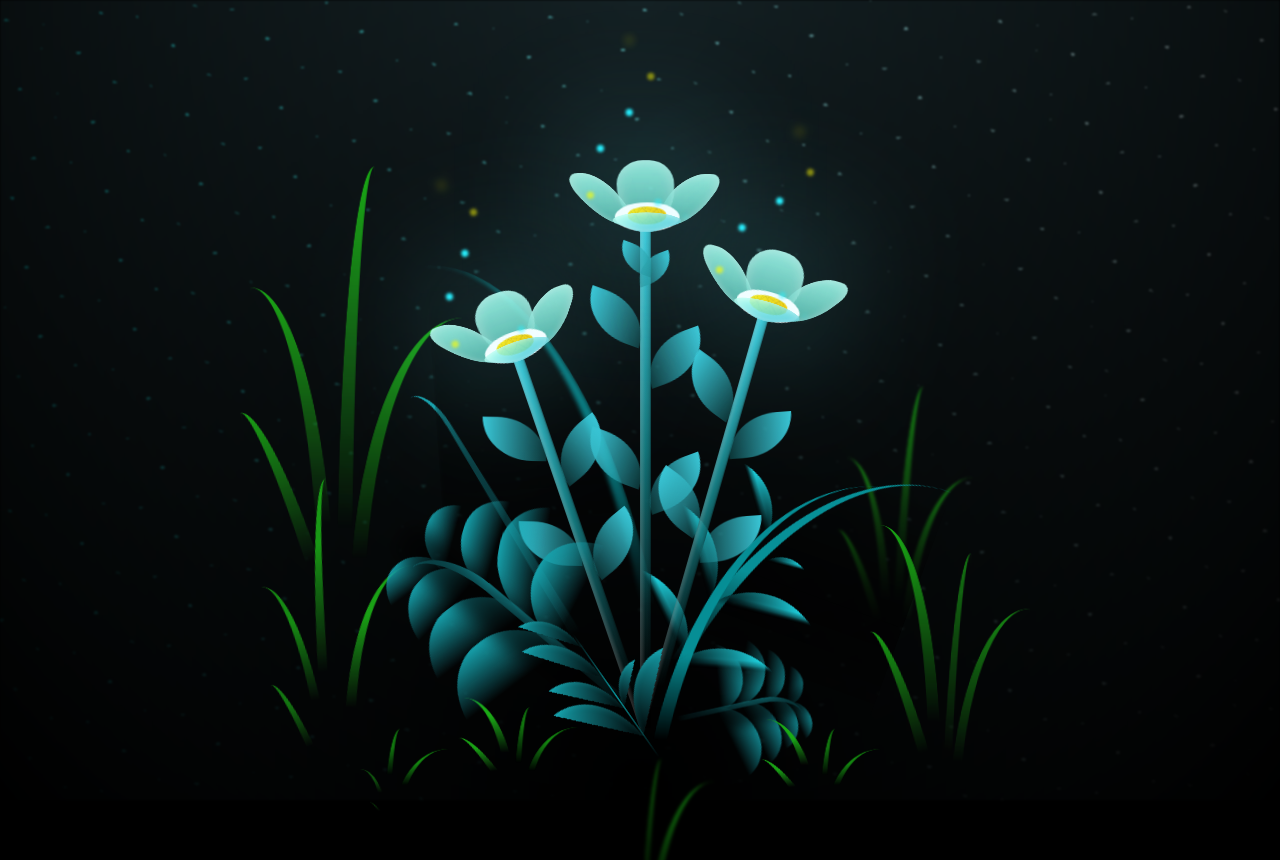
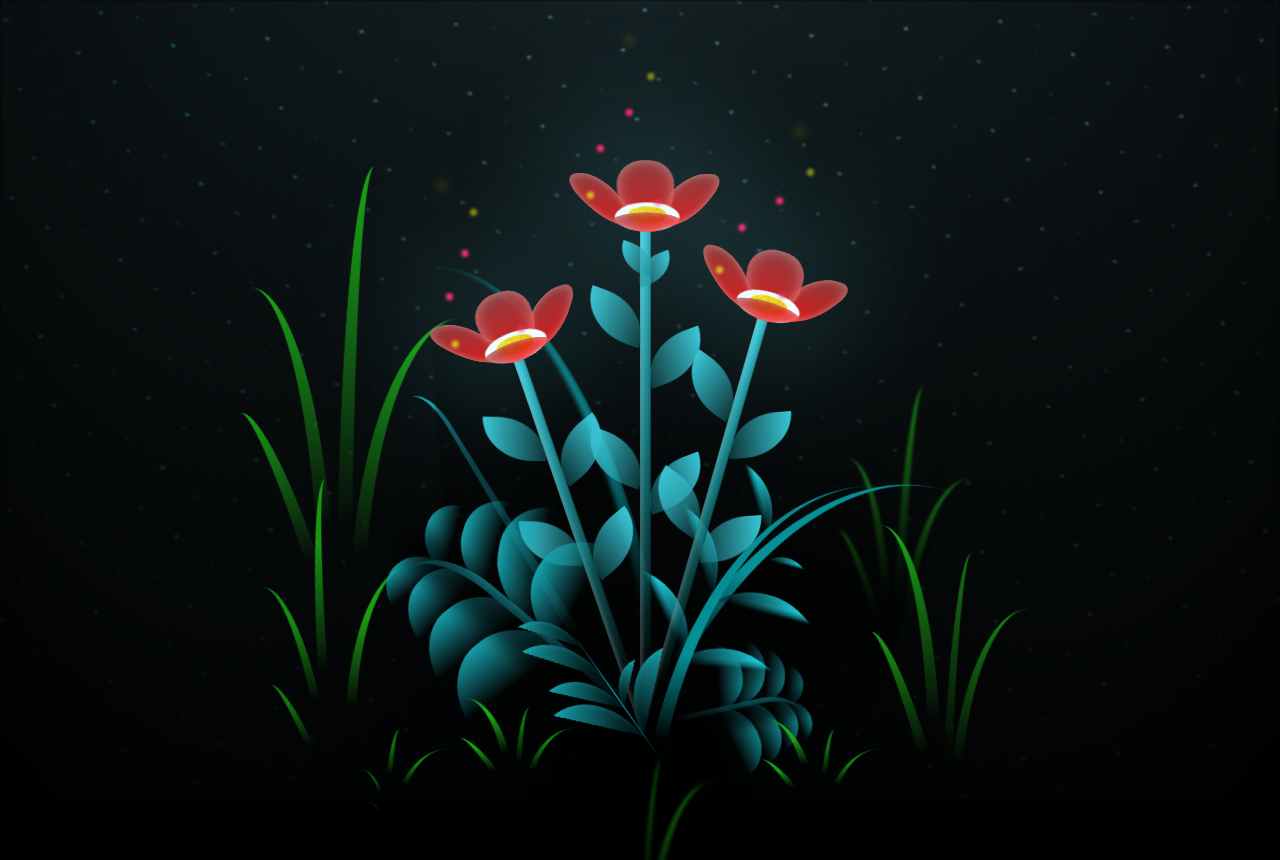
Before and after one commit to AllanSS2/4Manu, a plain HTML site: page flower.html in a window 1280 px wide. Shown: the top 860 px of the page. Drawn offline with Linux system fonts and the light colour scheme.

Commit message:
Add files via upload

```diff
--- a/css/main.css
+++ b/css/main.css
@@ -164,8 +164,8 @@ body {
   width: 8vmin;
   height: 11vmin;
   border-radius: 51% 49% 47% 53%/44% 45% 55% 69%;
-  background-color: #a7ffee;
-  background-image: linear-gradient(to top, #54b8aa, #a7ffee);
+  background-color: #b85454;
+  background-image: linear-gradient(to top, #f80505, #a12c2c);
   transform-origin: bottom center;
   opacity: 0.9;
   box-shadow: inset 0 0 2vmin rgba(255, 255, 255, 0.5);
@@ -185,7 +185,7 @@ body {
   transform-origin: bottom left;
   border-radius: 4vmin 10vmin 4vmin 4vmin;
   transform: translate(0%, 18%) rotateX(70deg) rotate(-43deg);
-  background-image: linear-gradient(to top, #39c6d6, #a7ffee);
+  background-image: linear-gradient(to top, #f80505, #a12c2c);
   z-index: 1;
   opacity: 0.8;
 }
@@ -271,7 +271,7 @@ body {
           animation: light-ans 4s linear infinite backwards;
 }
 .flower__light:nth-child(odd) {
-  background-color: #23f0ff;
+  background-color: #ff2365;
 }
 .flower__light--1 {
   left: -2vmin;
```
